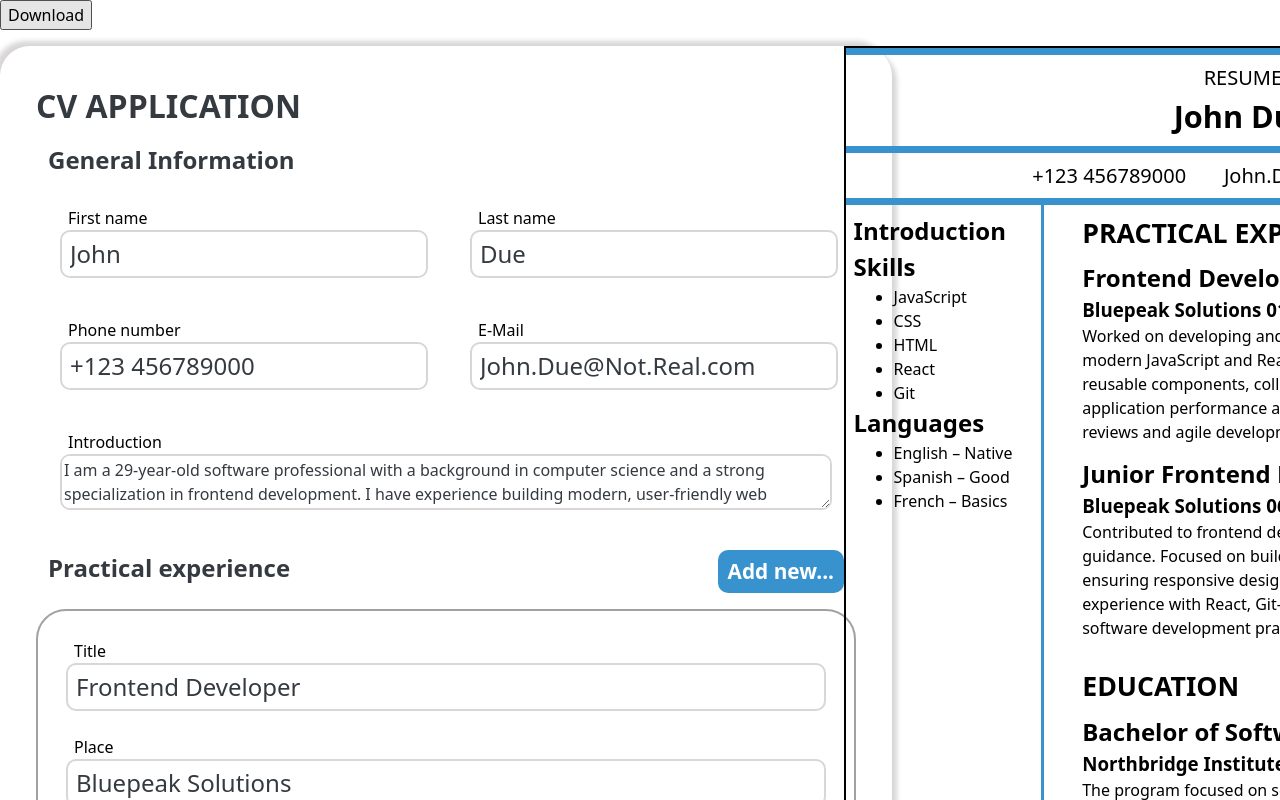
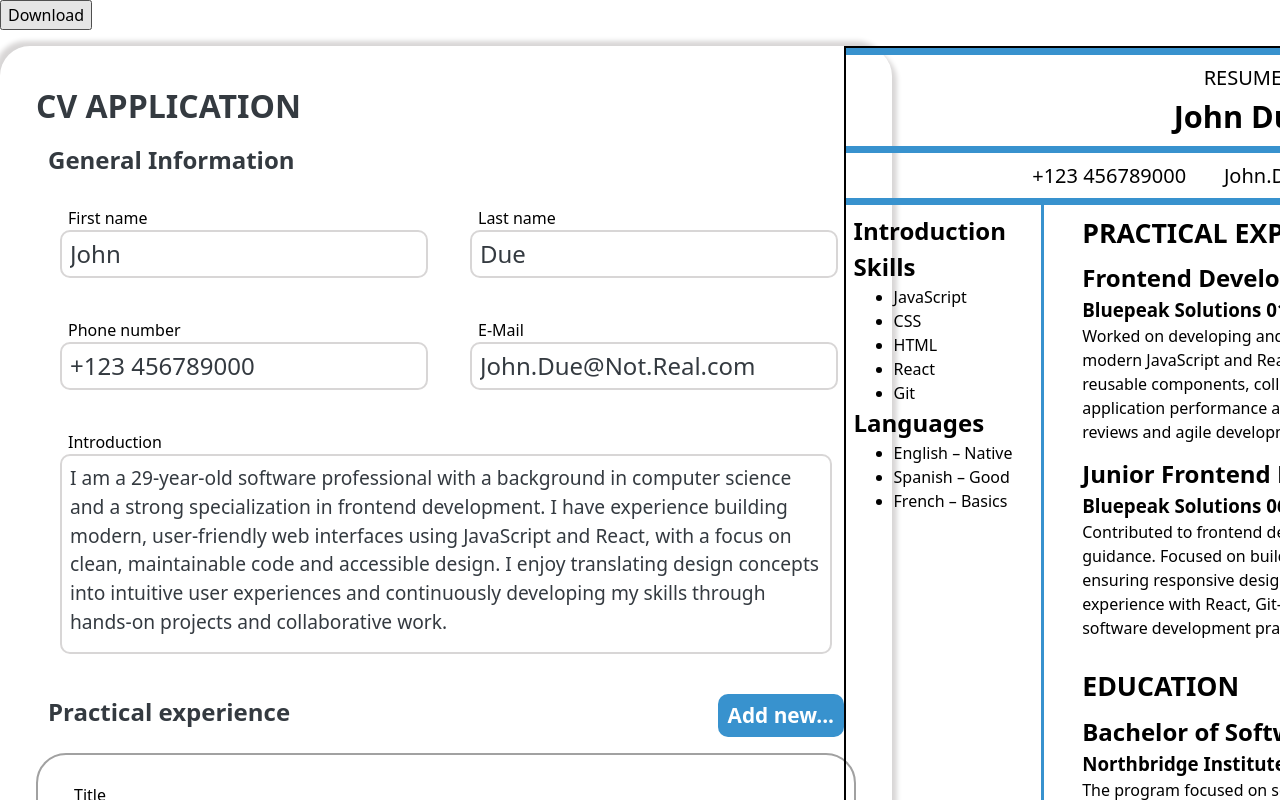
Before and after one commit to V1IRuZ/cv-application, a React (Vite) app: page / in a window 1280 px wide. Shown: the top 800 px of the page. Built offline with nearby package versions, Linux system fonts and the light colour scheme.

Commit message:
style(form): set the size of the textarea

```diff
--- a/src/styles/Form.css
+++ b/src/styles/Form.css
@@ -7,7 +7,9 @@ form {
   display: flex;
   flex-direction: column;
   border-radius: 30px;
-  box-shadow: 5px 5px 5px var(--shadow), -5px -5px 5px var(--shadow);
+  box-shadow:
+    5px 5px 5px var(--shadow),
+    -5px -5px 5px var(--shadow);
 }
 
 form h1,
@@ -29,6 +31,10 @@ form textarea {
   color: var(--font-color);
   border: 2px solid var(--shadow);
   border-radius: 10px;
+  padding: 8px;
+  height: 200px;
+  font-size: 1.2rem;
+  resize: none;
 }
 
 form label {
@@ -55,7 +61,7 @@ form button {
 }
 
 .language-card h2 {
-  padding: 12px
+  padding: 12px;
 }
 
 .language-skill {
```
